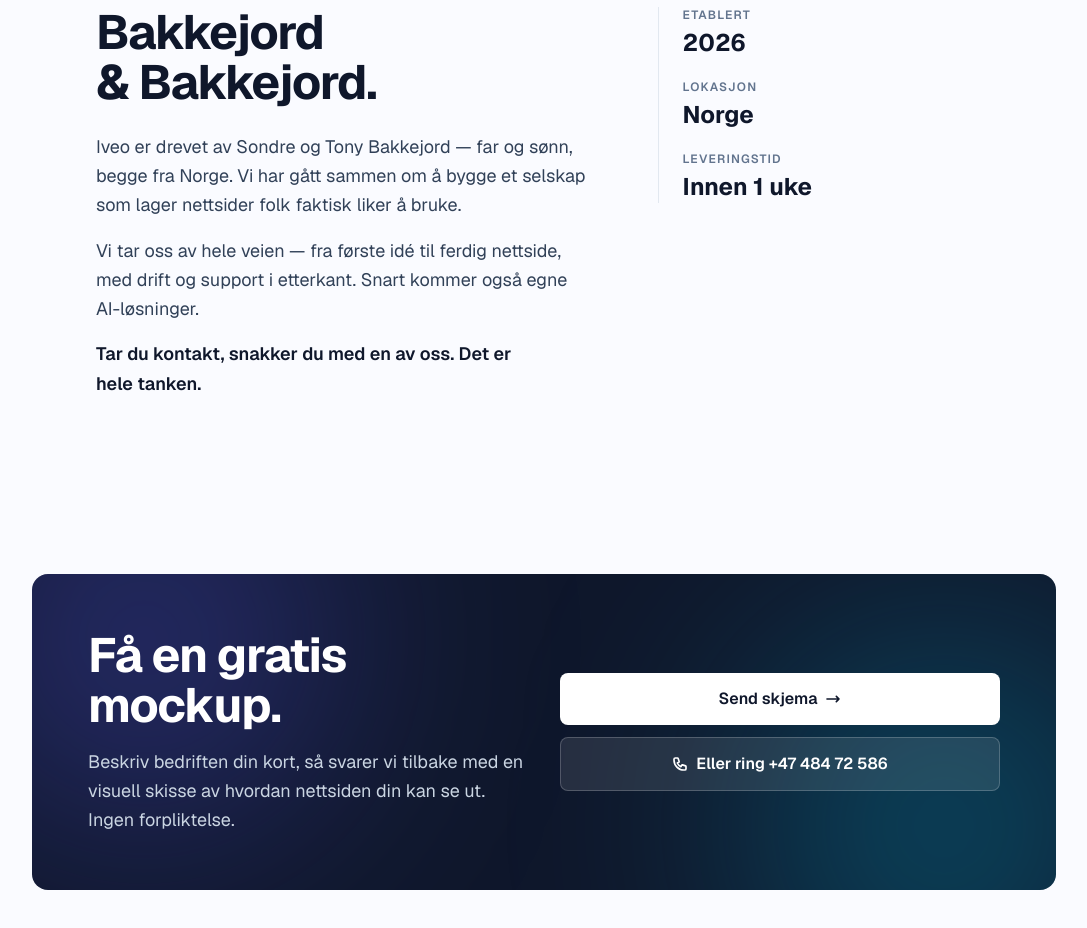
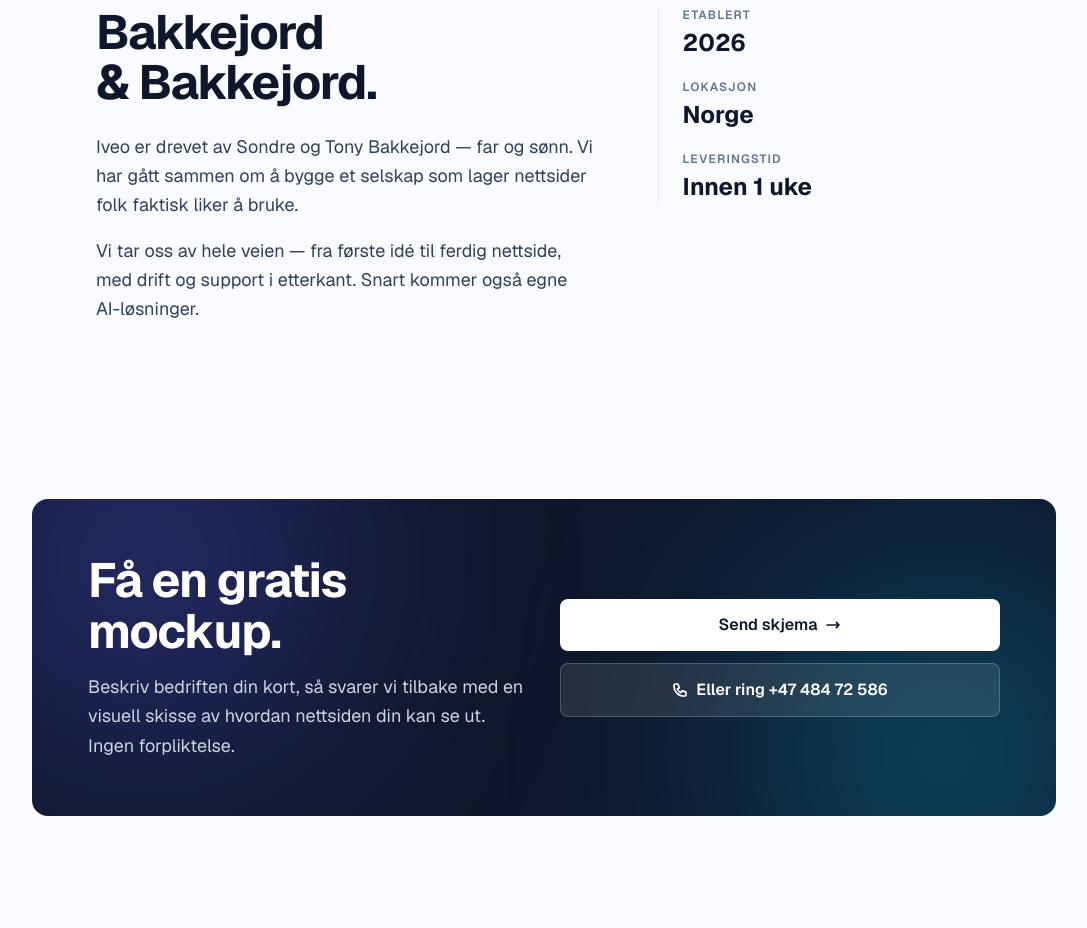
Before and after one commit to sondrebakkejord-cell/Iveo, a Next.js app: page / in a window 1280 px wide. Shown: the part 2460-3388 px from the top of the page, without its empty margins (96-1183 px from the left). Built offline with nearby package versions, Linux system fonts and the light colour scheme.

Commit message:
Trim About: remove Norway mention and pitchy last line

```diff
--- a/app/page.tsx
+++ b/app/page.tsx
@@ -338,16 +338,12 @@
               </h2>
               <div className="space-y-4 text-lg text-slate-700 leading-relaxed">
                 <p>
-                  Iveo er drevet av Sondre og Tony Bakkejord — far og sønn, begge fra Norge.
-                  Vi har gått sammen om å bygge et selskap som lager nettsider folk faktisk
-                  liker å bruke.
+                  Iveo er drevet av Sondre og Tony Bakkejord — far og sønn. Vi har gått
+                  sammen om å bygge et selskap som lager nettsider folk faktisk liker å bruke.
                 </p>
                 <p>
                   Vi tar oss av hele veien — fra første idé til ferdig nettside, med drift og
                   support i etterkant. Snart kommer også egne AI-løsninger.
-                </p>
-                <p className="text-slate-900 font-semibold">
-                  Tar du kontakt, snakker du med en av oss. Det er hele tanken.
                 </p>
               </div>
             </div>
```
